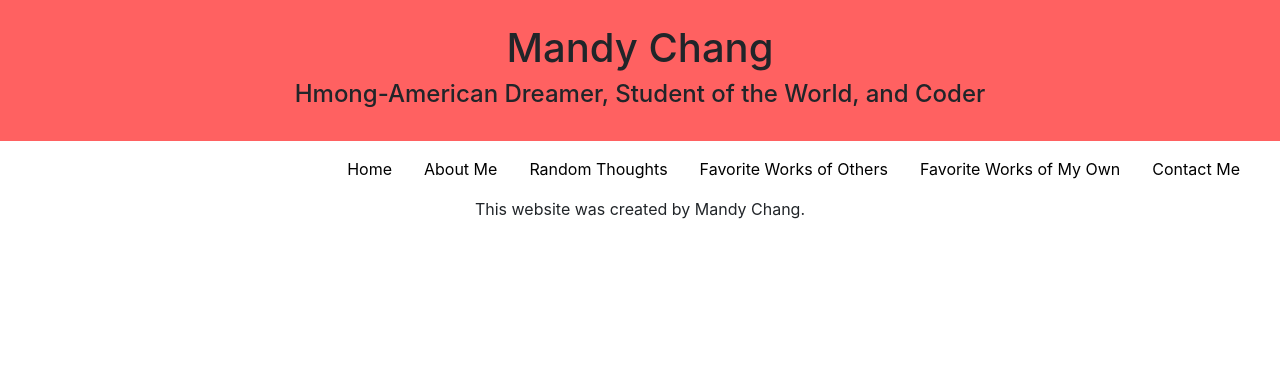
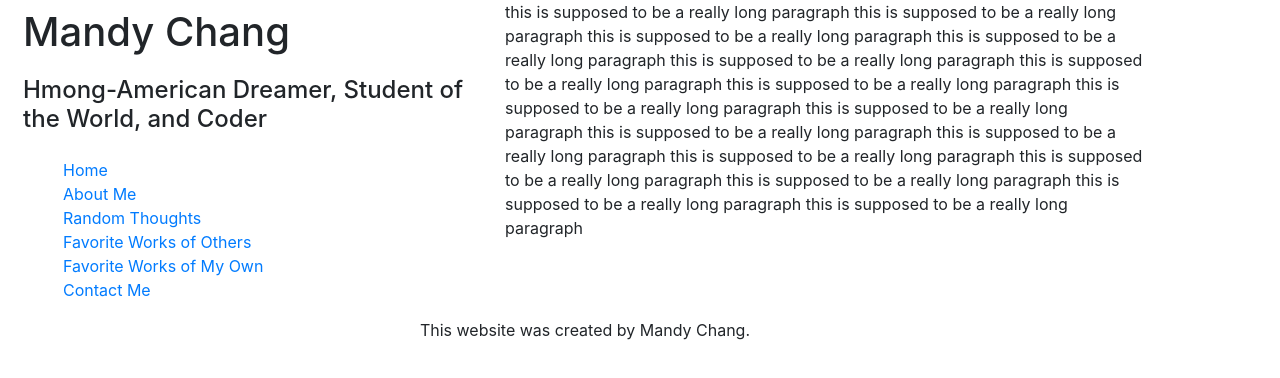
Before and after one commit to mchang35/mandy-chang, a plain HTML site: page index.html in a window 1280 px wide. Drawn offline with nearby package versions, Linux system fonts and the light colour scheme.

Commit message:
Working on main page.

```diff
--- a/index.html
+++ b/index.html
@@ -10,46 +10,56 @@
 
 <body>
 
-<header class="page-header header">
-<!--    make this full page-->
-    <div class="home" style="background-color: #ff6161">
-        <br>
-        <h1>Mandy Chang</h1>
-        <h4>Hmong-American Dreamer, Student of the World, and Coder</h4>
-        <br>
-    </div>
-</header>
-
-<nav class="navbar navbar-expand-md" id="navbar">
-<!--    put this at the top-->
-    <button class="navbar-toggler navbar-dark" type="button" data-toggle="collapse" data-target="#main-navigation">
-        <span class="navbar-toggler-icon"></span>
-    </button>
-    <div class="collapse navbar-collapse" id="main-navigation">
-        <ul class="navbar-nav">
-            <li class="nav-item">
-                <a class="nav-link" id="home" href="index.html" onclick="home()">Home</a>
+<header class="page-header header container-fluid">
+    <div class="container h-100 vertical-center">
+        <div class="row">
+            <div class="col-5 px-2">
+                <h1 class="text-left py-2">Mandy Chang</h1>
+                <h4 class="text-left pt-1 pb-3">Hmong-American Dreamer, Student of the World, and Coder</h4>
+                <ul class="text-left" style="list-style-type: none;">
+                    <li>
+                        <a href="index.html" onclick="home()">Home</a>
                     </li>
-            <li class="nav-item">
-                <a class="nav-link" id="aboutme" href="aboutme.html">About Me</a>
+                    <li>
+                        <a href="aboutme.html">About Me</a>
                     </li>
-            <li class="nav-item">
-                <a class="nav-link" id="randomthoughts" href="randomthoughts.html">Random Thoughts</a>
+                    <li>
+                        <a href="randomthoughts.html">Random Thoughts</a>
                     </li>
-            <li class="nav-item">
-                <a class="nav-link" id="favoriteworksothers" href="favoriteworksothers.html">Favorite Works of Others</a>
+                    <li>
+                        <a href="favoriteworksothers.html">Favorite Works of Others</a>
                     </li>
-            <li class="nav-item">
-                <a class="nav-link" id="favoriteworksmyown" href="favoriteworksmyown.html">Favorite Works of My Own</a>
+                    <li>
+                        <a href="favoriteworksmyown.html">Favorite Works of My Own</a>
                     </li>
-            <li class="nav-item">
-                <a class="nav-link" id="contact" href="contactme.html">Contact Me</a>
+                    <li>
+                        <a href="contactme.html">Contact Me</a>
                     </li>
                 </ul>
             </div>
-</nav>
-
+            <div class="col pr-2">
+                <p>
+                    this is supposed to be a really long paragraph this is supposed to be a
+                    really long paragraph this is supposed to be a really long paragraph
+                    this is supposed to be a really long paragraph this is supposed to be
+                    a really long paragraph this is supposed to be a really long paragraph
+                    this is supposed to be a really long paragraph this is supposed to be a
+                    really long paragraph this is supposed to be a really long paragraph
+                    this is supposed to be a really long paragraph this is supposed to be
+                    a really long paragraph this is supposed to be a really long paragraph
+                    this is supposed to be a really long paragraph this is supposed to be a
+                    really long paragraph this is supposed to be a really long paragraph this
+                    is supposed to be a really long paragraph
+                </p>
+            </div>
+        </div>
+        <div class="row">
+            <div class="col">
                 <p class="text-center" style="width: 100%">This website was created by Mandy Chang.</p>
+            </div>
+        </div>
+    </div>
+</header>
 
 <script src="https://code.jquery.com/jquery-3.6.0.js" integrity="sha256-H+K7U5CnXl1h5ywQfKtSj8PCmoN9aaq30gDh27Xc0jk=" crossorigin="anonymous"></script>
 <script src="bootstrap-4.5.3-dist/js/bootstrap.min.js"></script>
--- a/style.css
+++ b/style.css
@@ -10,11 +10,25 @@ h4 {
     text-align: center;
 }
 
+.header {
+    background-size: cover;
+    background-position: center;
+    position: relative;
+}
+
 .center {
     display: flex;
     align-items: center;
     text-align: center;
     justify-content: center;
+}
+
+.vertical-center {
+    margin: 0;
+    position: absolute;
+    top: 50%;
+    -ms-transform: translateY(-50%);
+    transform: translateY(-50%);
 }
 
 .navbar {
```
Lines whose indentation alone changed are shown as unchanged.
